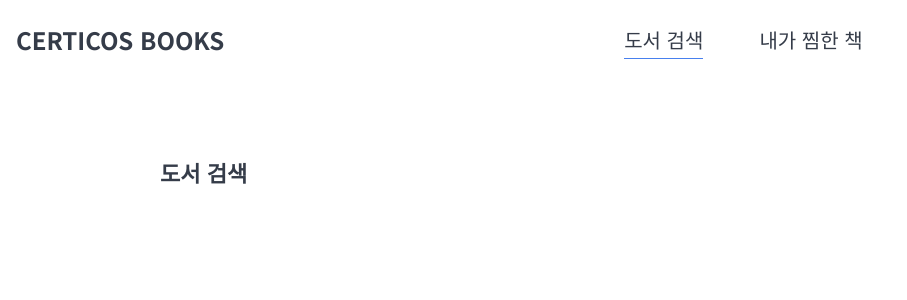
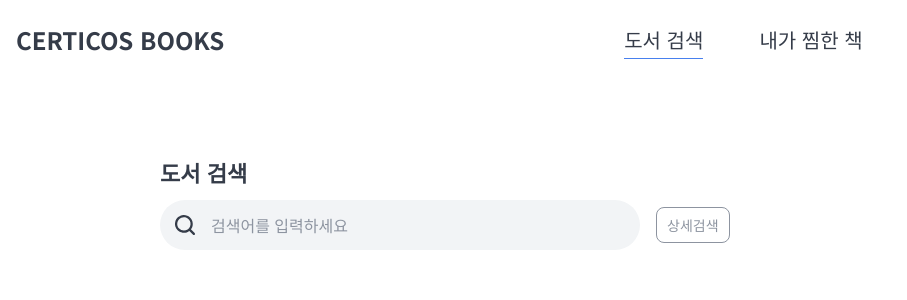
Before and after one commit to sseung95/cdri-books-kimseungwon, a Next.js app: page / in a window 1280 px wide. Shown: the top 300 px of the page, without its empty margins (0-907 px from the left). Built offline with nearby package versions, Linux system fonts and the light colour scheme.

Commit message:
feat: 도서 검색창 UI 추가
- 검색 입력창과 상세검색 버튼 배치
- 검색 기록 목록 UI 추가 (행 전체·삭제 버튼 hover)
- 도서 검색 페이지를 라우트 그룹으로 이동

```diff
--- /dev/null
+++ b/src/app/(search)/_components/search-bar.tsx
@@ -0,0 +1,60 @@
+import { CloseIcon } from "@/components/icons/close-icon";
+import { SearchIcon } from "@/components/icons/search-icon";
+import { Button } from "@/components/ui/button";
+import { cn } from "@/lib/cn";
+
+interface SearchBarProps {
+  histories?: string[];
+}
+
+export function SearchBar({ histories = [] }: SearchBarProps) {
+  const hasHistories = histories.length > 0;
+
+  return (
+    <div className="flex items-center gap-4">
+      {/* 검색 기록 목록이 아래 콘텐츠를 밀지 않고 위에 겹치도록 높이를 고정한다. */}
+      <div className="relative h-12.5 w-full md:w-120">
+        <div
+          className={cn(
+            "absolute inset-x-0 top-0 z-10 overflow-hidden bg-light-gray",
+            hasHistories ? "rounded-3xl" : "rounded-full",
+          )}
+        >
+          <label className="flex h-12.5 items-center gap-2.75 px-2.5">
+            <SearchIcon className="shrink-0 text-text-primary" />
+            <input
+              placeholder="검색어를 입력하세요"
+              aria-label="도서 검색어"
+              className="w-full bg-transparent typo-caption placeholder:text-text-subtitle"
+            />
+          </label>
+          {hasHistories && (
+            <ul className="pb-4">
+              {histories.map((history) => (
+                // 버튼 안에 버튼을 넣을 수 없어서, 삭제 버튼은 행 위에 겹쳐 둔다.
+                <li key={history} className="relative">
+                  <button
+                    type="button"
+                    className="w-full py-3 pr-14 pl-12.75 text-left typo-caption text-text-subtitle hover:bg-gray/40 focus-visible:bg-gray/40"
+                  >
+                    {history}
+                  </button>
+                  <button
+                    type="button"
+                    aria-label={`${history} 검색 기록 삭제`}
+                    className="absolute top-1/2 right-5 -translate-y-1/2 rounded-full p-1 hover:bg-gray focus-visible:bg-gray"
+                  >
+                    <CloseIcon className="text-black" />
+                  </button>
+                </li>
+              ))}
+            </ul>
+          )}
+        </div>
+      </div>
+      <Button variant="outline" size="sm">
+        상세검색
+      </Button>
+    </div>
+  );
+}
--- /dev/null
+++ b/src/app/(search)/page.tsx
@@ -0,0 +1,10 @@
+import { SearchBar } from "./_components/search-bar";
+
+export default function SearchPage() {
+  return (
+    <section className="flex flex-col gap-4">
+      <h2 className="typo-title2">도서 검색</h2>
+      <SearchBar />
+    </section>
+  );
+}
--- a/src/app/page.tsx
+++ /dev/null
@@ -1,3 +0,0 @@
-export default function SearchPage() {
-  return <h2 className="typo-title2">도서 검색</h2>;
-}
```
